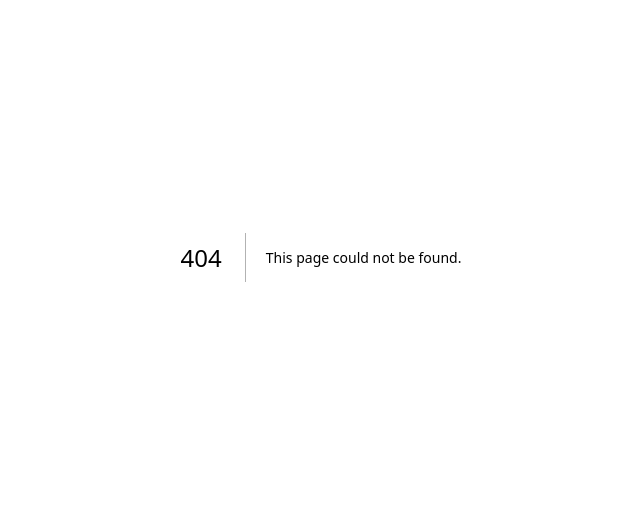
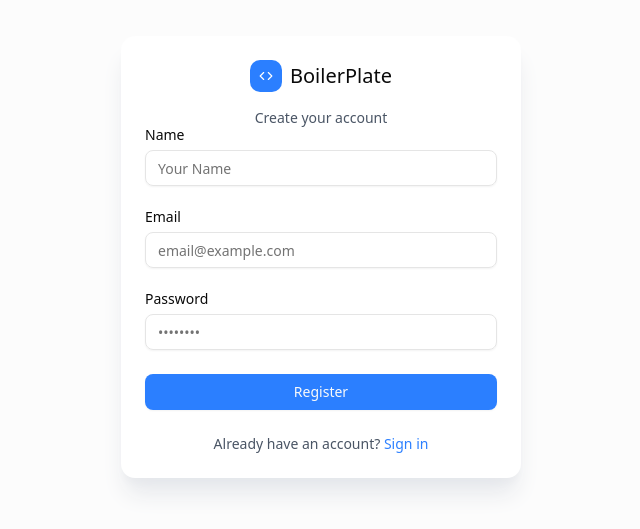
Before and after one commit to davic64/next-tailwind, a Next.js app: page /register in a window 1280 px wide. Before the commit this address had no page. Shown: the part 143-672 px from the top of the page, without its empty margins (319-959 px from the left). Built offline with nearby package versions, Linux system fonts and the light colour scheme.

Commit message:
feat(Register): ✨ Adds user registration functionality

```diff
--- a/eslint.config.mjs
+++ b/eslint.config.mjs
@@ -16,6 +16,7 @@ const eslintConfig = [
     plugins: { prettier: prettierPlugin },
     rules: {
       'prettier/prettier': 'error',
+      '@typescript-eslint/no-explicit-any': 'off',
     },
   },
 ];
--- a/src/app/login/page.tsx
+++ b/src/app/login/page.tsx
@@ -1,13 +1,11 @@
 'use client';
 
-import { Card, CardContent } from '@/components/ui/card';
-import { CodeIcon } from 'lucide-react';
-import { LoginForm } from '@/components/features/login/LoginForm';
-import { Form } from '@/components/ui/form';
+import { LoginForm } from '@/components/features/auth/LoginForm';
 import { useForm } from 'react-hook-form';
 import { zodResolver } from '@hookform/resolvers/zod';
 import { z } from 'zod';
 import { useRouter } from 'next/navigation';
+import { AuthLayout } from '@/components/features/auth/AuthLayout';
 
 const loginSchema = z.object({
   email: z.string().email('Ingrese un correo electrónico válido'),
@@ -36,26 +34,9 @@ const Login = () => {
   };
 
   return (
-    <div className="h-screen bg-muted/30">
-      <div className="flex items-center justify-center h-full">
-        <Card className="border-none shadow-xl shadow-gray-200 max-w-md w-84 md:w-[25rem]">
-          <CardContent>
-            <div className="flex flex-col items-center gap-4">
-              <div className="flex items-center gap-2">
-                <span className="flex items-center justify-center bg-primary rounded-lg text-white w-8 h-8">
-                  <CodeIcon size={14} />
-                </span>
-                <span className="font-medium text-xl">BoilerPlate</span>
-              </div>
-              <p className="text-gray-600 text-sm">Sign in to your account</p>
-            </div>
-            <Form {...form}>
-              <LoginForm formValidation={form} onSubmit={onSubmit} />
-            </Form>
-          </CardContent>
-        </Card>
-      </div>
-    </div>
+    <AuthLayout subtitle="Sign in to your account" formValidation={form}>
+      <LoginForm formValidation={form} onSubmit={onSubmit} />
+    </AuthLayout>
   );
 };
 
--- /dev/null
+++ b/src/app/register/page.tsx
@@ -0,0 +1,39 @@
+'use client';
+
+import { RegisterForm } from '@/components/features/auth/RegisterForm';
+import { useForm } from 'react-hook-form';
+import { zodResolver } from '@hookform/resolvers/zod';
+import { z } from 'zod';
+import { useRouter } from 'next/navigation';
+import { AuthLayout } from '@/components/features/auth/AuthLayout';
+
+const registerSchema = z.object({
+  name: z.string().min(3, 'El nombre debe tener al menos 3 caracteres'),
+  email: z.string().email('Ingrese un correo electrónico válido'),
+  password: z.string().min(8, 'La contraseña debe tener al menos 8 caracteres'),
+});
+
+type RegisterFormValues = z.infer<typeof registerSchema>;
+
+const Register = () => {
+  const router = useRouter();
+
+  const form = useForm<RegisterFormValues>({
+    resolver: zodResolver(registerSchema),
+  });
+
+  const onSubmit = (data: RegisterFormValues) => {
+    console.log(data);
+    setTimeout(() => {
+      router.push('/dashboard');
+    }, 1500);
+  };
+
+  return (
+    <AuthLayout subtitle="Create your account" formValidation={form}>
+      <RegisterForm onSubmit={onSubmit} formValidation={form} />
+    </AuthLayout>
+  );
+};
+
+export default Register;
--- /dev/null
+++ b/src/components/features/auth/AuthLayout.tsx
@@ -0,0 +1,32 @@
+import { Card, CardContent } from '@/components/ui/card';
+import { CodeIcon } from 'lucide-react';
+import { Form } from '@/components/ui/form';
+
+interface AuthLayotProps {
+  subtitle: string;
+  formValidation: any;
+  children: React.ReactNode;
+}
+
+export const AuthLayout = ({ subtitle, formValidation, children }: AuthLayotProps) => {
+  return (
+    <div className="h-screen bg-muted/30">
+      <div className="flex items-center justify-center h-full">
+        <Card className="border-none shadow-xl shadow-gray-200 max-w-md w-84 md:w-[25rem]">
+          <CardContent>
+            <div className="flex flex-col items-center gap-4">
+              <div className="flex items-center gap-2">
+                <span className="flex items-center justify-center bg-primary rounded-lg text-white w-8 h-8">
+                  <CodeIcon size={14} />
+                </span>
+                <span className="font-medium text-xl">BoilerPlate</span>
+              </div>
+              <p className="text-gray-600 text-sm">{subtitle}</p>
+            </div>
+            <Form {...formValidation}>{children}</Form>
+          </CardContent>
+        </Card>
+      </div>
+    </div>
+  );
+};
--- /dev/null
+++ b/src/components/features/auth/RegisterForm.tsx
@@ -0,0 +1,75 @@
+import { Button } from '@/components/ui/button';
+import { FormControl, FormField, FormItem, FormLabel } from '@/components/ui/form';
+import { Input } from '@/components/ui/input';
+import Link from 'next/link';
+import { Control } from 'react-hook-form';
+
+interface RegisterFormProps {
+  formValidation: {
+    handleSubmit: (
+      onSubmit: (data: { name: string; email: string; password: string }) => void,
+    ) => (e: React.FormEvent) => void;
+    control: Control<{
+      name: string;
+      email: string;
+      password: string;
+    }>;
+  };
+  onSubmit: (data: { name: string; email: string; password: string }) => void;
+}
+
+export const RegisterForm = ({ onSubmit, formValidation }: RegisterFormProps) => {
+  return (
+    <form className="space-y-6" onSubmit={formValidation.handleSubmit(onSubmit)}>
+      <FormField
+        control={formValidation.control}
+        name="name"
+        render={({ field }) => (
+          <FormItem>
+            <FormLabel>Name</FormLabel>
+            <FormControl>
+              <Input placeholder="Your Name" {...field} />
+            </FormControl>
+          </FormItem>
+        )}
+      />
+      <FormField
+        control={formValidation.control}
+        name="email"
+        render={({ field }) => (
+          <FormItem>
+            <FormLabel>Email</FormLabel>
+            <FormControl>
+              <Input placeholder="email@example.com" {...field} />
+            </FormControl>
+          </FormItem>
+        )}
+      />
+      <FormField
+        control={formValidation.control}
+        name="password"
+        render={({ field }) => (
+          <FormItem>
+            <FormLabel>Password</FormLabel>
+            <FormControl>
+              <Input type="password" placeholder="••••••••" {...field} />
+            </FormControl>
+          </FormItem>
+        )}
+      />
+
+      <Button type="submit" className="w-full">
+        Register
+      </Button>
+
+      <div className="text-center">
+        <p className="text-sm text-gray-600">
+          Already have an account?{' '}
+          <Link href="/login" className="text-primary hover:underline">
+            Sign in
+          </Link>
+        </p>
+      </div>
+    </form>
+  );
+};
```
Also changed, not shown: src/components/features/auth/LoginForm.tsx (renamed from src/components/features/login/LoginForm.tsx), 1 other file (tests, documents, lock files or other folders).
